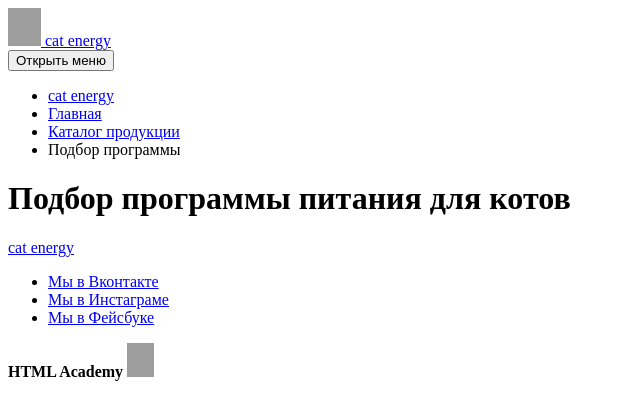
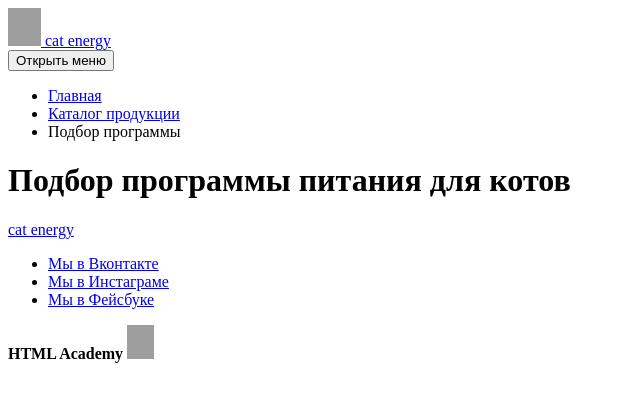
Before and after one commit to XpeNova/1394933-cat-energy-20, a website: page source/form.html in a window 1280 px wide. Shown: the whole page, without its empty margins (0-640 px from the left). Drawn offline with Linux system fonts and the light colour scheme; grey boxes are pictures that could not be loaded.

Commit message:
page__body

```diff
--- a/source/form.html
+++ b/source/form.html
@@ -16,11 +16,6 @@
     </button>
     <div class="main-nav__wrapper">
     <ul class="main-nav__list site-list">
-      <li class="site-list__item cat-energy--logo">
-        <a href="#">
-          cat energy
-        </a>
-      </li>
       <li class="site-list__item">
         <a href="index.html">
           Главная
```
